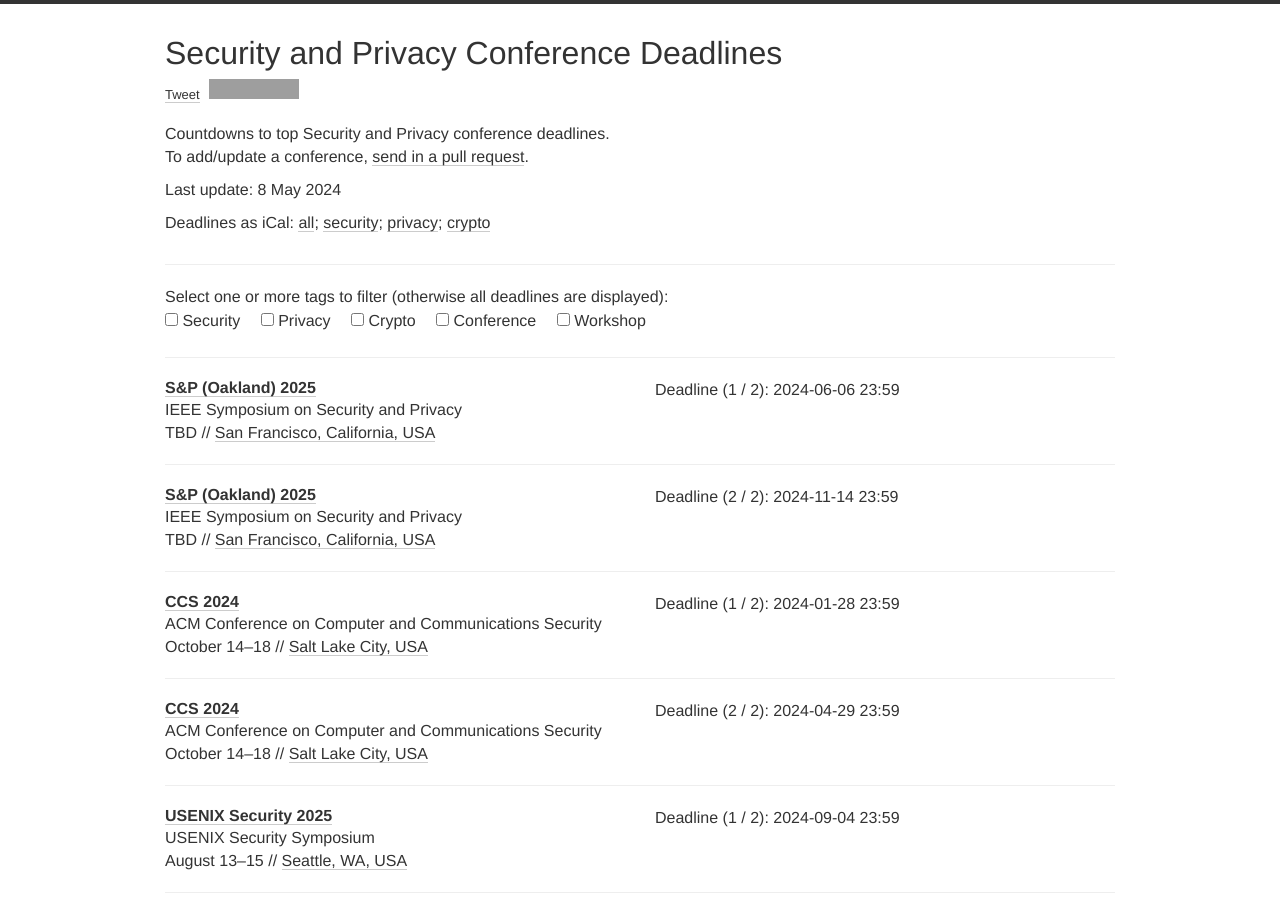
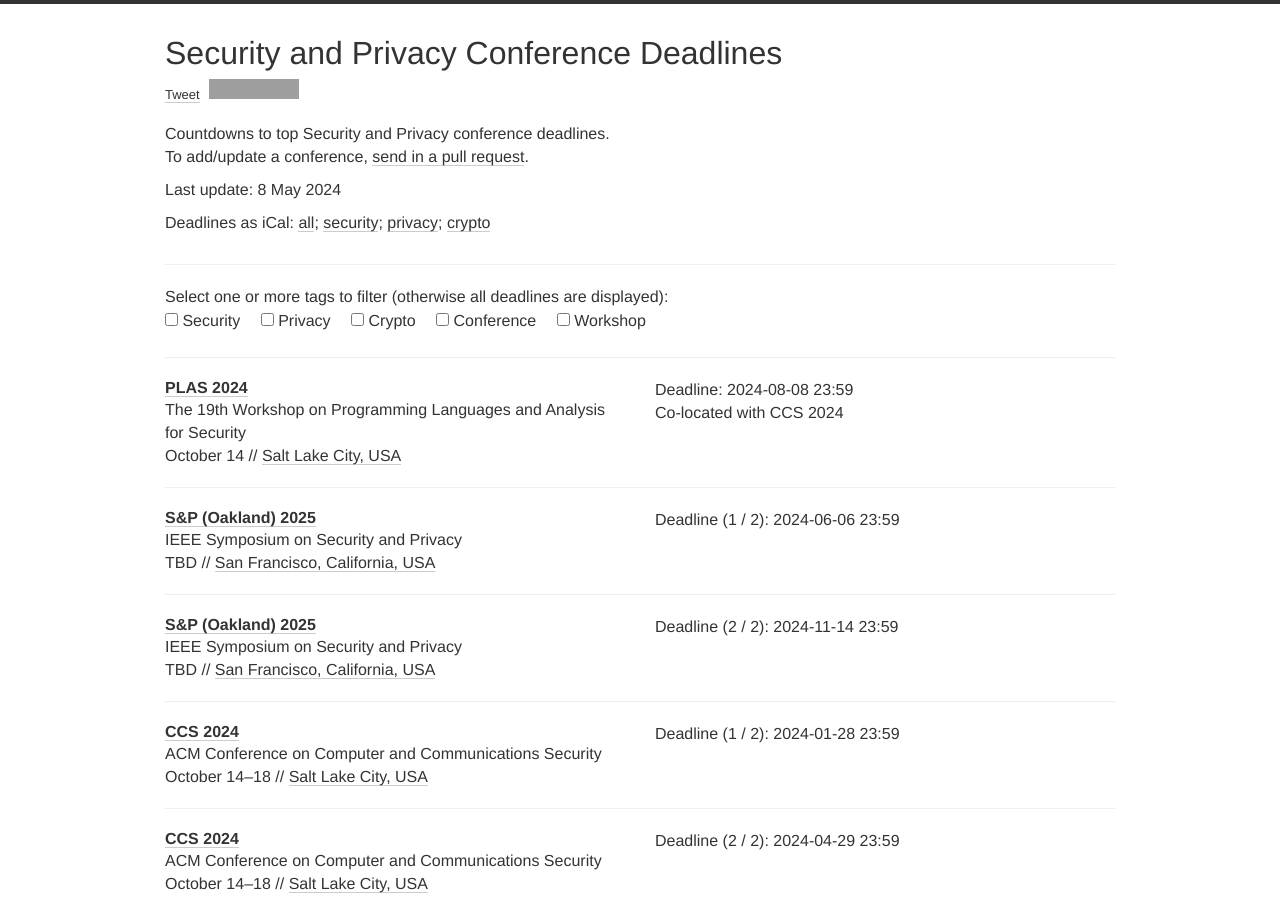
Before and after one commit to sec-deadlines/sec-deadlines.github.io, a Jekyll site: the page built from index.html, in a window 1280 px wide and 900 px high. Built offline with Jekyll 4.4.1, drawn with Linux system fonts in a browser that asks for light colours; nearby versions of some CDN libraries; comment, search, counter and statistics services are not loaded; grey boxes are pictures that could not be loaded.

Commit message:
Add PLAS'24 workshop

```diff
--- a/_data/conferences.yml
+++ b/_data/conferences.yml
@@ -1,6 +1,15 @@
 ---
 
 # Security and Privacy
+- name: PLAS
+  year: 2024
+  description: The 19th Workshop on Programming Languages and Analysis for Security
+  comment: Co-located with CCS 2024
+  link: https://plas24.github.io/
+  deadline: ["2024-08-08 23:59"]
+  date: October 14
+  place: Salt Lake City, USA
+  tags: [SEC, SHOP]
 
 - name: S&P (Oakland)
   year: 2025
```
